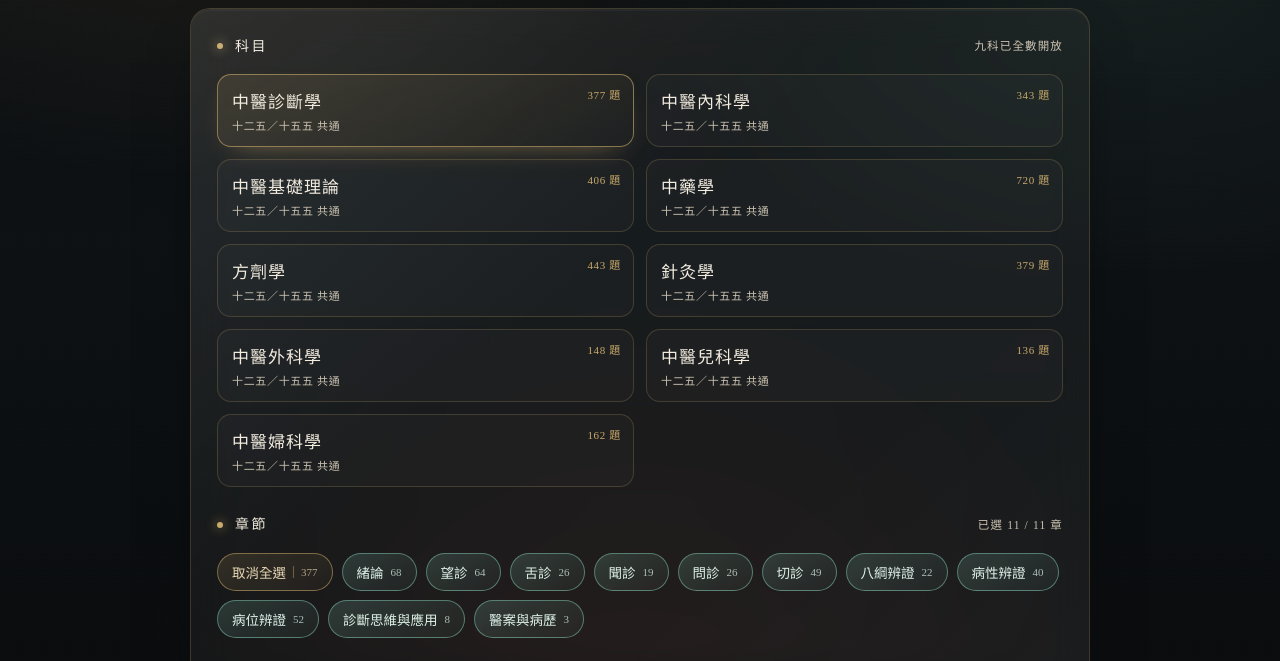
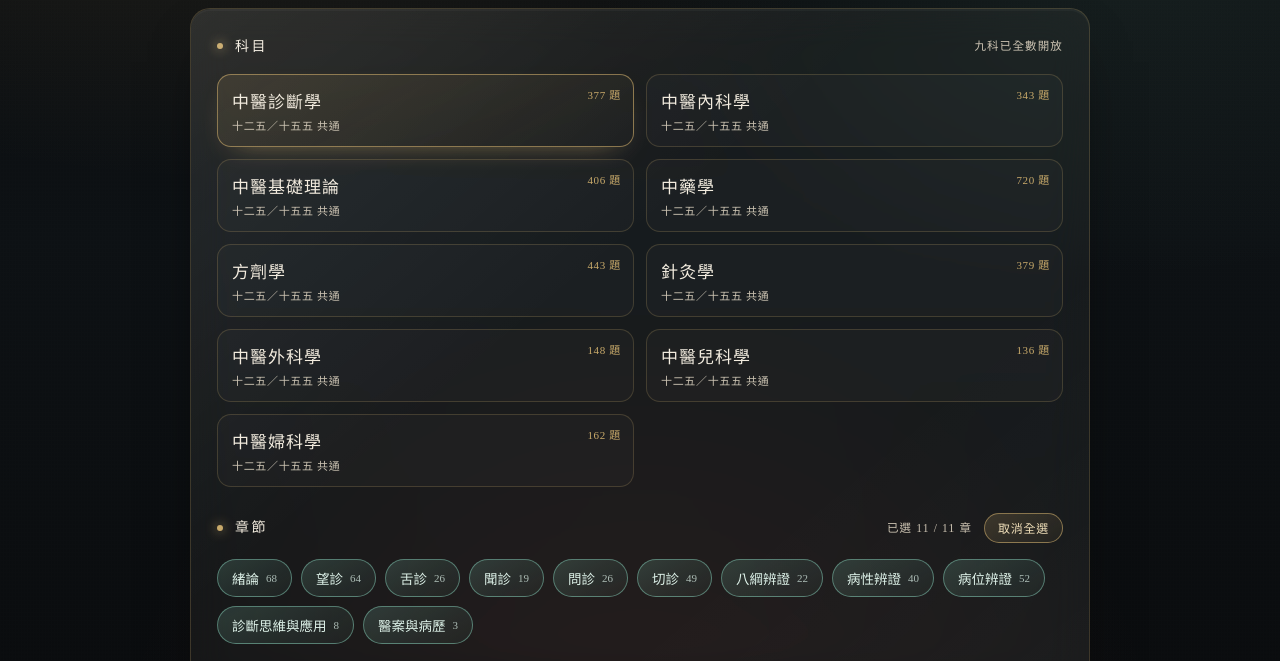
Before and after one commit to lemon74088/tcm-exam-practice, a plain HTML site: page index.html in a window 1280 px wide. Shown: the part 123-784 px from the top of the page. Drawn offline with Linux system fonts and the light colour scheme.

Commit message:
全選按鈕移到「章節」標題列右側，改善可見度（含窄螢幕換行）

```diff
--- a/index.html
+++ b/index.html
@@ -79,10 +79,17 @@ h1{margin:0;font-size:26px;font-weight:600;letter-spacing:.14em}
   content:"";position:absolute;inset:0;pointer-events:none;border-radius:inherit;
   background:linear-gradient(140deg,rgba(255,255,255,.07),transparent 38%,transparent 62%,rgba(255,255,255,.03));
 }
-.sec-title{display:flex;align-items:center;gap:12px;margin:0 0 16px}
+.sec-title{display:flex;align-items:center;gap:12px;margin:0 0 16px;flex-wrap:wrap;row-gap:8px}
 .sec-title .dot{width:6px;height:6px;border-radius:50%;background:var(--gold);box-shadow:0 0 12px var(--gold)}
 .sec-title h2{margin:0;font-size:14px;font-weight:500;letter-spacing:.18em;color:var(--paper)}
 .sec-title .hint{margin-left:auto;font-size:11.5px;color:var(--paper-dim);letter-spacing:.1em}
+.allbtn{
+  font-family:var(--serif);cursor:pointer;border-radius:999px;padding:5px 13px;font-size:12px;letter-spacing:.06em;
+  border:1px solid rgba(200,169,106,.6);color:#f0dfb9;
+  background:linear-gradient(150deg,rgba(200,169,106,.20),rgba(200,169,106,.05));
+  transition:.22s ease;
+}
+.allbtn:hover{border-color:rgba(200,169,106,.95);color:#fff6de;box-shadow:0 0 14px rgba(200,169,106,.28)}
 
 /* ── subject ── */
 .subjects{display:grid;grid-template-columns:repeat(2,minmax(0,1fr));gap:12px}
@@ -107,12 +114,6 @@ h1{margin:0;font-size:26px;font-weight:600;letter-spacing:.14em}
 .chip:hover{border-color:rgba(200,169,106,.5);color:var(--paper)}
 .chip.on{background:linear-gradient(150deg,rgba(127,194,173,.20),rgba(127,194,173,.05));border-color:rgba(127,194,173,.55);color:#dff3ea}
 .chip .c{font-size:11px;opacity:.72}
-.chip-all{
-  border-color:rgba(200,169,106,.55);color:#e8d8b6;
-  background:linear-gradient(150deg,rgba(200,169,106,.16),rgba(200,169,106,.04));
-}
-.chip-all:hover{border-color:rgba(200,169,106,.85);color:#fff3d8}
-.chip-all .sep{width:1px;height:12px;background:rgba(200,169,106,.45)}
 
 /* ── rows ── */
 .row{display:flex;flex-wrap:wrap;gap:10px;align-items:center}
@@ -305,7 +306,7 @@ h1{margin:0;font-size:26px;font-weight:600;letter-spacing:.14em}
       <div class="sec-title"><span class="dot"></span><h2>科目</h2><span class="hint">九科已全數開放</span></div>
       <div class="subjects" id="subjectList"></div>
 
-      <div class="sec-title" style="margin-top:26px"><span class="dot"></span><h2>章節</h2><span class="hint" id="chHint"></span></div>
+      <div class="sec-title" style="margin-top:26px"><span class="dot"></span><h2>章節</h2><span class="hint" id="chHint"></span><button class="allbtn" id="chipAll">全選</button></div>
       <div class="chips" id="chapterChips"></div>
 
       <div class="sec-title" style="margin-top:26px"><span class="dot"></span><h2>練習方式</h2></div>
@@ -597,19 +598,18 @@ h1{margin:0;font-size:26px;font-weight:600;letter-spacing:.14em}
 
   function renderChips(){
     const allOn = chapters.length > 0 && state.chapters.size === chapters.length;
-    const totalN = Q.filter(q => chapters.includes(q.ch)).length;
-    $("#chapterChips").innerHTML =
-      `<button class="chip chip-all" id="chipAll">${allOn ? "取消全選" : "全選"}<span class="sep"></span><span class="c">${totalN}</span></button>` +
-      chapters.map(c => {
-        const n = Q.filter(q => q.ch === c).length;
-        const on = state.chapters.has(c);
-        return `<button class="chip ${on?'on':''}" data-ch="${c}">${c}<span class="c">${n}</span></button>`;
-      }).join("");
-    $("#chipAll").onclick = () => {
+    const btn = $("#chipAll");
+    btn.textContent = allOn ? "取消全選" : "全選";
+    btn.onclick = () => {
       if(allOn){ state.chapters.clear(); }
       else { chapters.forEach(c => state.chapters.add(c)); }
       renderChips(); refreshInfo();
     };
+    $("#chapterChips").innerHTML = chapters.map(c => {
+      const n = Q.filter(q => q.ch === c).length;
+      const on = state.chapters.has(c);
+      return `<button class="chip ${on?'on':''}" data-ch="${c}">${c}<span class="c">${n}</span></button>`;
+    }).join("");
     $("#chapterChips").querySelectorAll(".chip[data-ch]").forEach(el=>{
       el.onclick = () => {
         const c = el.dataset.ch;
```
